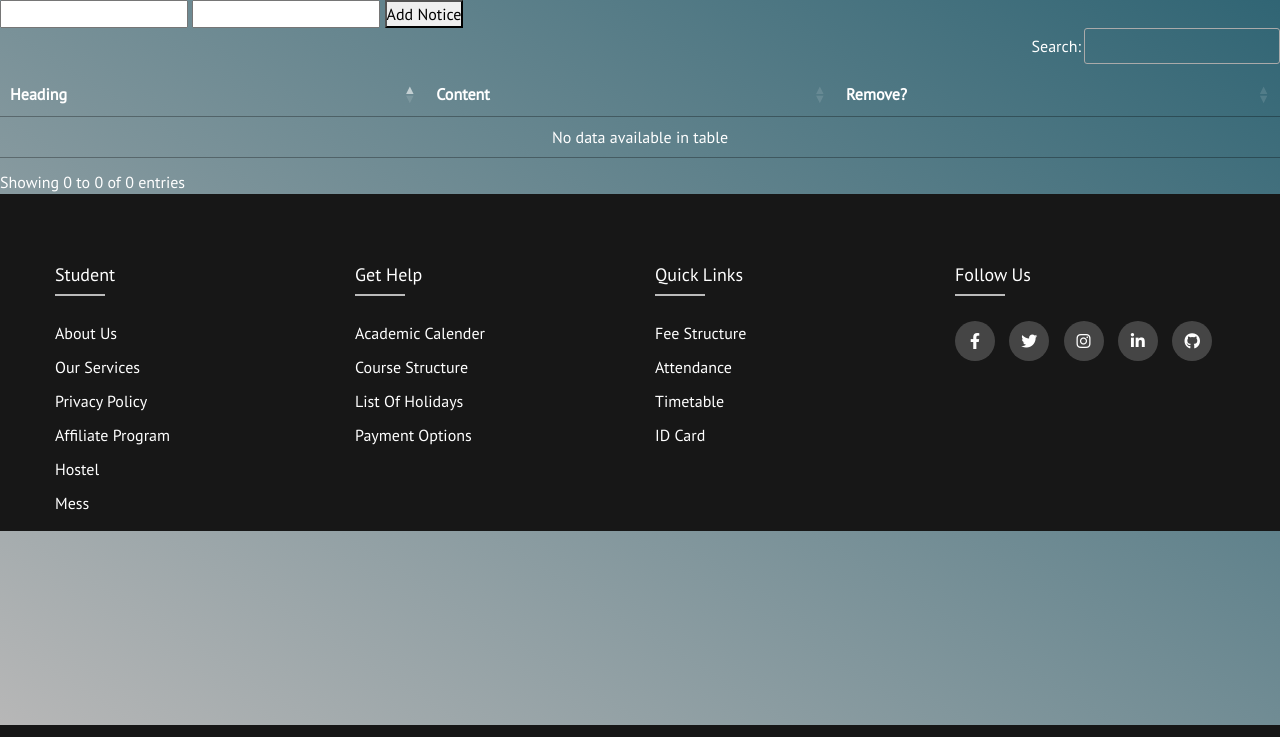
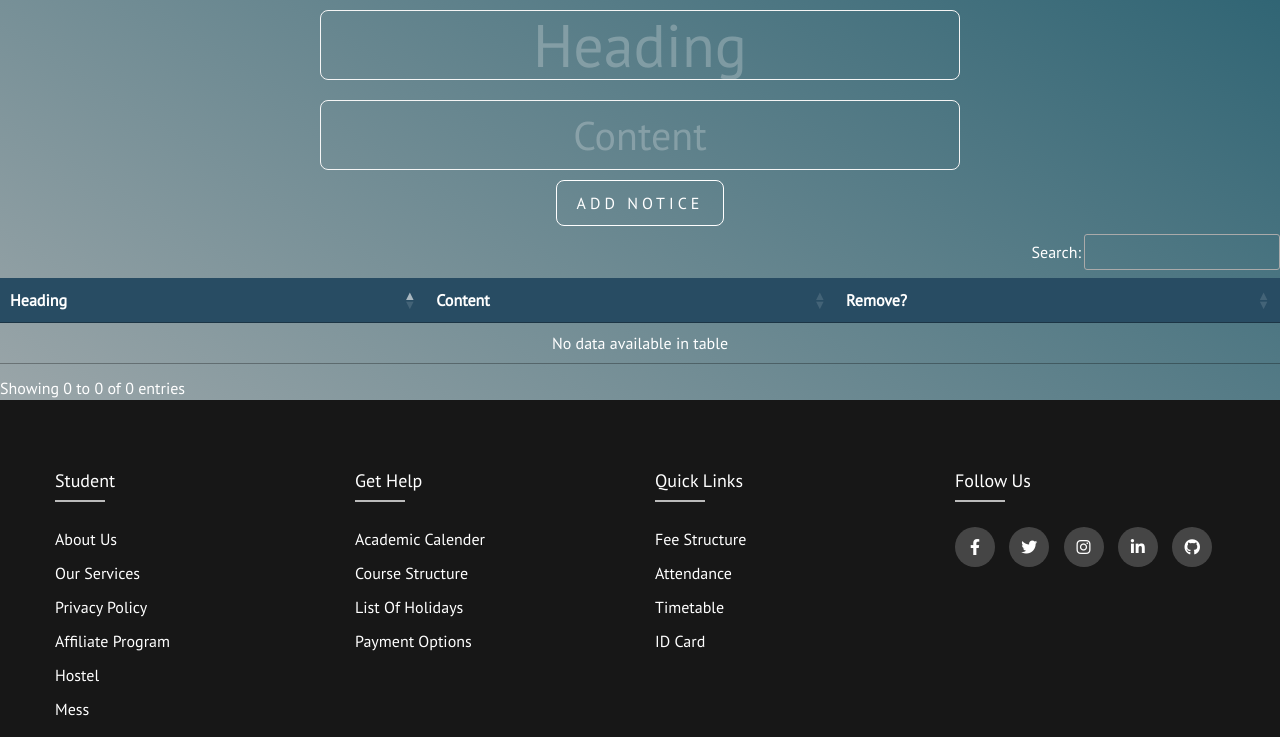
Before and after one commit to g-kabra/2ndSemWebDProject, a Flask app: page /admin/notices in a window 1280 px wide. Shown: the part 75-812 px from the top of the page. Run offline with Flask 2, Linux system fonts and the light colour scheme; a user stored in the database is signed in; some libraries are stand-ins or nearby versions.

Commit message:
Aligned notice board admin side

```diff
--- a/app/static/teacher_table.css
+++ b/app/static/teacher_table.css
@@ -73,7 +73,6 @@ th {
   height: 30px;
   text-align: center;
   font-size: 15px;
-
 }
 
 @media screen and (max-width: 600px) {
--- a/app/templates/admin_notice.html
+++ b/app/templates/admin_notice.html
@@ -22,6 +22,65 @@
       href="https://cdn.datatables.net/1.12.1/css/jquery.dataTables.css"
     />
     <title>Register Users</title>
+    <style>
+      #existing-notices thead {
+        background-color: rgb(40, 76, 99);
+      }
+
+      #notice-add-form {
+        display: flex;
+        width: 100%;
+        flex-direction: column;
+        align-items: center;
+        justify-content: center;
+      }
+
+      #notice-add-form input {
+        border-radius: 8px;
+        background-color: transparent;
+        box-shadow: 0;
+        width: 50%;
+        height: 70px;
+        border: 1px solid whitesmoke;
+        font-size: 60px;
+        margin: 10px;
+        text-align: center;
+        color: white;
+      }
+
+      #notice-add-form input::placeholder {
+        color: rgba(245, 245, 245, 0.261);
+      }
+
+      #notice-add-form input:nth-last-of-type(1) {
+        font-size: 40px;
+      }
+
+      #existing-notices button, #notice-add-form button  {
+        position: relative;
+        display: flex;
+        flex-direction: column;
+        padding: 10px 20px;
+        border: 1px solid white;
+        background-color: transparent;
+        border-radius: 8px;
+        color: white;
+        font-size: 16px;
+        text-decoration: none;
+        text-transform: uppercase;
+        overflow: hidden;
+        transition: 0.2s;
+        letter-spacing: 4px;
+        cursor: pointer;
+        margin-bottom: 1vh;
+      }
+      #existing-notices button:hover, #notice-add-form button:hover  {
+        background: white;
+        color: black;
+        border-radius: 8px;
+        box-shadow: 0 0 2px white, 0 0 10px white;
+      }
+    </style>
   </head>
   <body>
     <nav class="navbar-dark navbar-expand-lg navbar">
@@ -68,9 +127,9 @@
                 ><button class="styled-button">Show Students</button></a
               >
             </li>
-            <li  id = "logout">
-            <a href="/logout">
-              <button class = "styled-button">Logout</button>
+            <li id="logout">
+              <a href="/logout">
+                <button class="styled-button">Logout</button>
               </a>
             </li>
           </ul>
@@ -78,13 +137,12 @@
       </div>
     </nav>
 
-
-    <form action="/admin/add_notice" method="post">
-      <input type="text" name="heading" required />
-      <input type="text" name="content" required />
+    <form action="/admin/add_notice" method="post" id="notice-add-form">
+      <input type="text" name="heading" required placeholder="Heading" />
+      <input type="text" name="content" required placeholder="Content" />
       <button>Add Notice</button>
     </form>
-    <table id = "existing-notices">
+    <table id="existing-notices">
       <thead>
         <tr>
           <th>Heading</th>
--- a/app/templates/admin_profile.html
+++ b/app/templates/admin_profile.html
@@ -61,6 +61,11 @@
             <li class="nav-item">
               <a href="/admin/show_students"
                 ><button class="styled-button">Show Students</button></a
+              >
+            </li>
+            <li class="nav-item">
+              <a href="/admin/notices"
+                ><button class="styled-button">Add Notice</button></a
               >
             </li>
             <li  id = "logout">
--- a/app/templates/student_profile.html
+++ b/app/templates/student_profile.html
@@ -42,6 +42,9 @@
             </li>
             <li class="nav-item">
               <a href="#"><button class="styled-button">Reports</button></a>
+            </li>
+            <li class="nav-item">
+              <a href="/student/notice"><button class="styled-button">Notices</button></a>
             </li>
             <li  id = "logout">
               <a href="/logout">
```
Also changed, not shown: app/data.sqlite.
